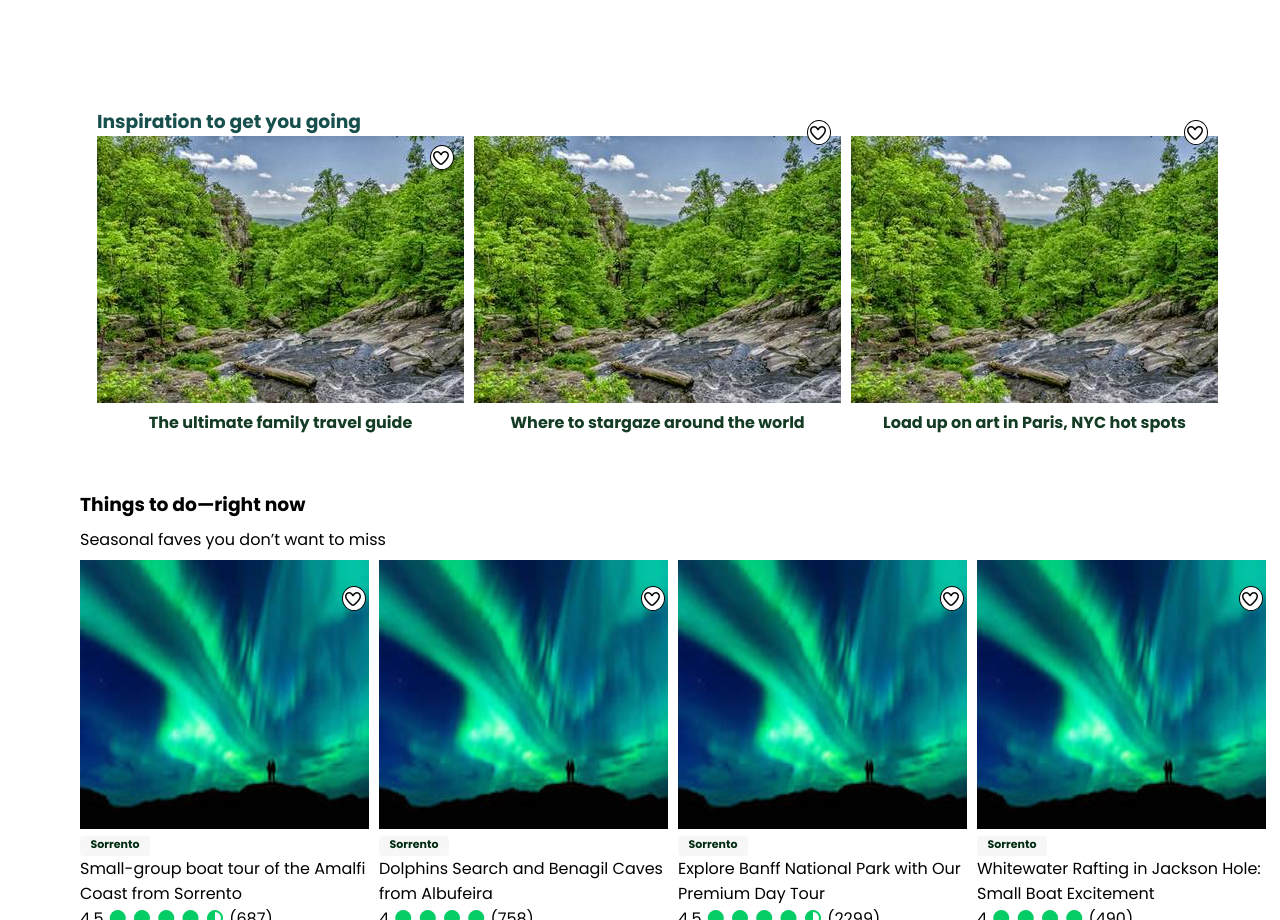
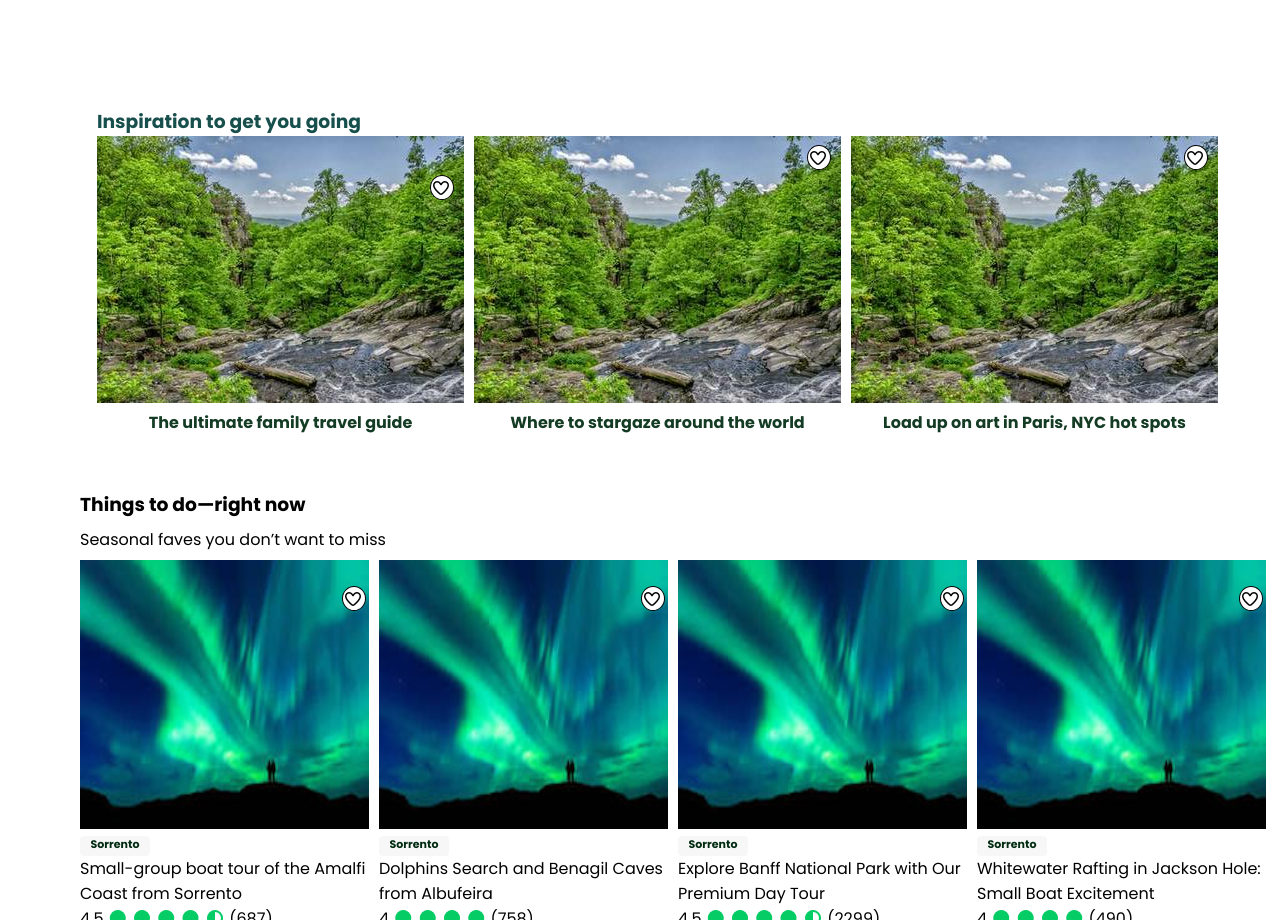
Before and after one commit to cesanthosh9-0288/Tripadvisor-clone-San-Week2-Assignment, a plain HTML site: page index.html in a window 1280 px wide. Shown: the part 2340-3260 px from the top of the page. Drawn offline with Linux system fonts and the light colour scheme.

Commit message:
Add files via upload

```diff
--- a/style.css
+++ b/style.css
@@ -388,7 +388,7 @@
     width: 22px;
     position: relative;
     left: 333px;
-    bottom: 290px;
+    bottom: 260px;
 }
 
 .hrt__three {
@@ -399,7 +399,7 @@
     width: 22px;
     position: relative;
     left: 333px;
-    bottom: 315px;
+    bottom: 290px;
 }
 
 .ins__img__title {
```
